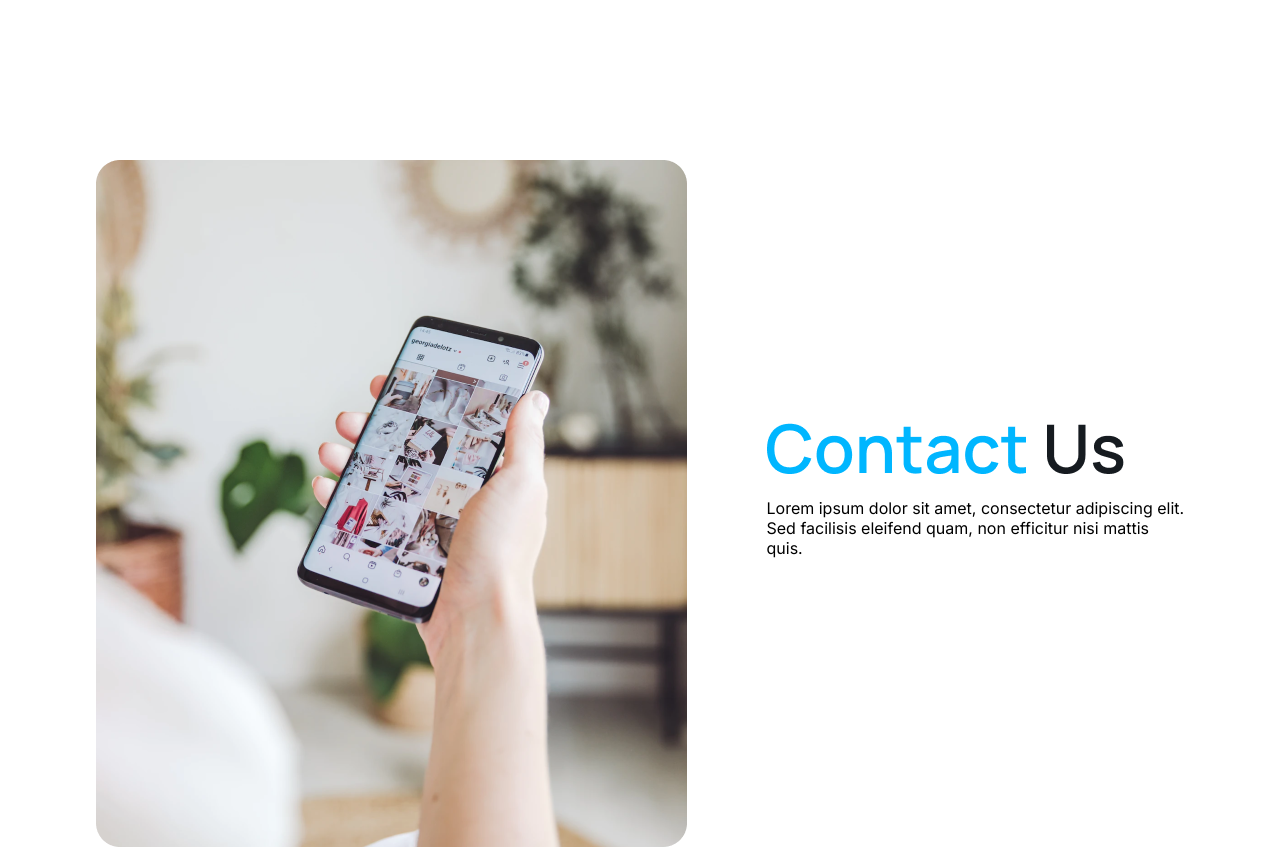
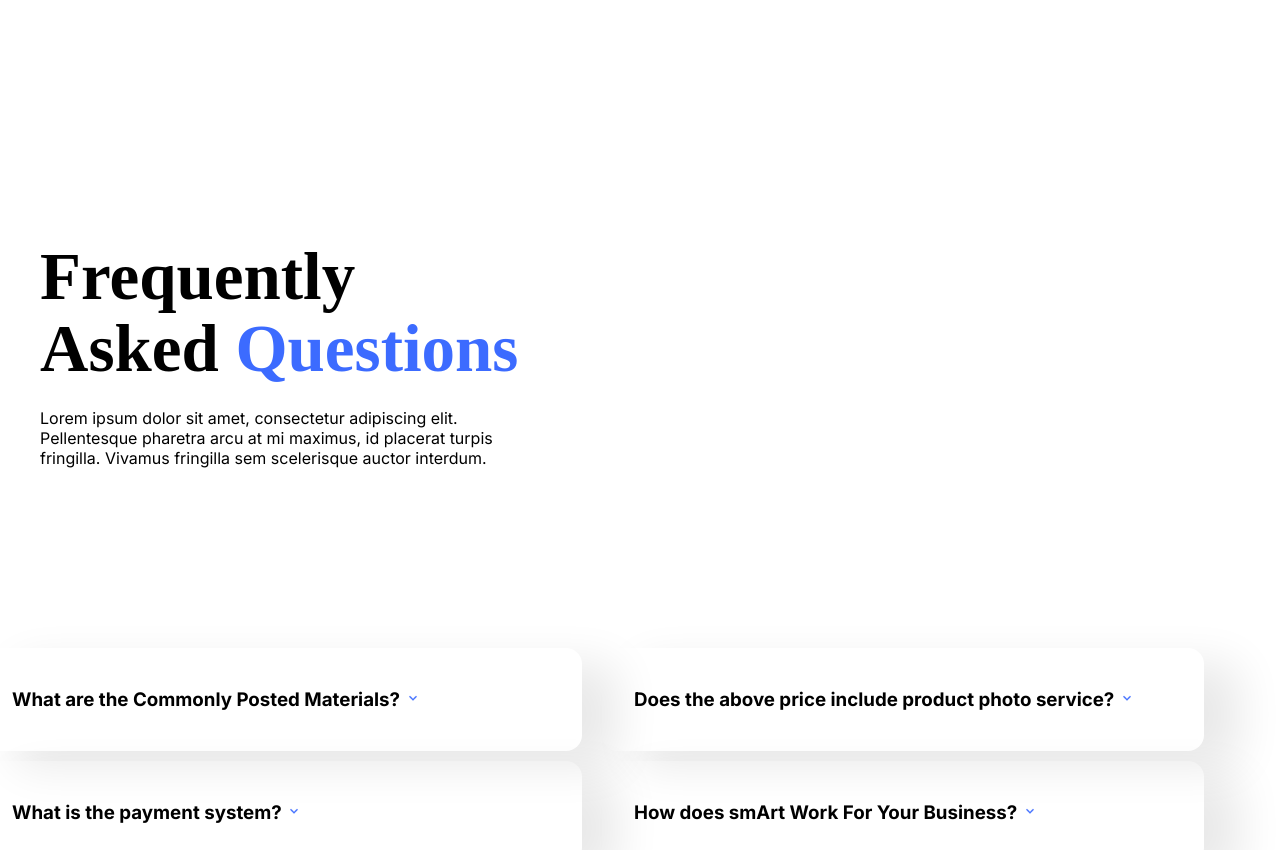
Before and after one commit to SinazoBogicevic/agencija-olja, a Next.js app: page / in a window 1280 px wide. Shown: the part 1940-2790 px from the top of the page. Built offline with nearby package versions, Linux system fonts and the light colour scheme.

Commit message:
[WIP] add faqs section

```diff
--- /dev/null
+++ b/src/app/components/faq.tsx
@@ -0,0 +1,22 @@
+"use client";
+import React, { useState } from "react"
+import Image, { StaticImageData } from "next/image"
+import expand from "../expand.png"
+import styles from '../page.module.css'
+
+export type FaqProps = {
+    title: string,
+    body: string,
+}
+
+export function Faq({title,body}:FaqProps) {
+  const [showLanguages, setShowLanguages] = useState(false);
+    return (
+        <div className={styles.cardQuestion}>
+            <p onClick={() => setShowLanguages((curr) => !curr)}><h3>{title} <Image src={expand} alt={""} width={16}/></h3></p>
+            { showLanguages && <p>{body}</p>}
+        </div>
+    )
+}
+
+export default Faq
--- /dev/null
+++ b/src/app/components/faqs.tsx
@@ -0,0 +1,28 @@
+import styles from '../page.module.css'
+import { HTMLAttributes, ReactNode } from "react"
+
+export type faqProps = {
+    title: ReactNode,
+    subtitle: string,
+    children: ReactNode,
+    style?:string | undefined
+}
+
+export function Faqs({title,subtitle,children, style}:faqProps) {
+    return (
+        <div className={styles.sectionFaqsCards}>
+
+            <div className={styles.topFaqsHedder}>
+                <h2 className={styles.headings}>{title}</h2>
+                <p>{subtitle}</p>
+            </div>
+
+            <div className={style}>
+            {children}
+            </div>
+
+        </div>
+    )
+}
+
+export default Faqs
--- a/src/app/components/navbar.tsx
+++ b/src/app/components/navbar.tsx
@@ -1,12 +1,13 @@
-import React from "react"
+"use client";
+import React, { useState } from "react"
 import Image, { StaticImageData } from "next/image"
 import vector from "../vector.png"
 import expand from "../expand.png"
 import styles from '../page.module.css'
 
 export default function Navbar() {
+  const [showLanguages, setShowLanguages] = useState(false);
     return (
-
     <nav className={styles.navigation}>
       <div className={styles.navigationIcon}>
         <Image src={vector} alt={""} />
@@ -23,15 +24,15 @@ export default function Navbar() {
             <a href="">Contact Us</a>
           </li>
           <li>
-            <a href="">Language <Image src={expand} alt={""} width={10}/></a>
-            <ul className={styles.language}>
+            <p onClick={() => setShowLanguages((curr) => !curr)}>Language <Image src={expand} alt={""} width={10}/></p>
+        { showLanguages &&   <ul className={styles.language}>
               <li>
                 <a href="">English 🇬🇧</a>
               </li>
               <li>
                 <a href="">Serbian</a>
               </li>
-            </ul>
+            </ul>}
           </li>
         </ul>
     </nav>
--- a/src/app/page.module.css
+++ b/src/app/page.module.css
@@ -104,7 +104,7 @@ color: black;
 
 .navigationBar li:hover{
 color: darkblue;
-transform: scale(1.5);
+transform: scale(1.1);
 }
 
 .navigationIcon {
@@ -196,17 +196,22 @@ box-shadow: 24px 30px 51px 0px white;
   width: 100%;
   position: absolute;
   z-index: 5;
-  display: none;
 }
 
-.navigationBar li:hover ul.language{
+.language:hover {
+  transform: none;
+  color: darkblue;
+}
+
+/* .navigationBar li:hover ul.language{
   display: block;
   transform: scale(0.8);
 }
 
-/* .navigationBar li:hover ul.language:hover {
+.navigationBar li:hover ul.language:hover {
   color: red;
-} */
+  transform: scale(0.8);
+}*/
 
 .heroText button:hover{
   background-color: #3C6BFF;
@@ -341,5 +346,43 @@ gap: 32px;
   width: 418px;
   height: 162px;
   gap: 24px;
+}
 
+.questionsHeader {
+  width: 915px;
+  height: 162px;
+  top: 160px;
+  left: 262px;
+  gap: 24px;
+  text-align: center;
 }
+
+.cardQuestion {
+  display: flex;
+  flex-direction: column;
+  width: 602px;
+  top: 402px;
+  left: 98px;
+  padding: 40px 32px 40px 32px;
+  border-radius: 16px;
+  gap: 16px;
+  box-shadow: 35px 15px 45px 0px rgba(0, 0, 0, 0.09);
+}
+
+.sectionFaqsCards {
+  width: 1440px;
+  height: 1112px;
+}
+
+.topFaqsHedder {
+  display: flex;
+  flex-direction: column;
+  padding: 120px;
+  width: 729px;
+  gap: 24px;
+  justify-content: center;
+}
+
+.h3image {
+  justify-content: space-between;
+}
--- a/src/app/page.tsx
+++ b/src/app/page.tsx
@@ -1,12 +1,14 @@
 
 import styles from './page.module.css'
 import Card from './components/card'
-import { services } from './statics'
+import { questions, services } from './statics'
 import Section from './components/section'
 import Navbar from './components/navbar'
 import { Hero } from './components/hero'
 import Footer from './components/footer'
 import Contact from './components/contact'
+import Faq from './components/faq'
+import Faqs from './components/faqs'
 
 export default function Home() {
 
@@ -24,6 +26,15 @@ export default function Home() {
           services.map(({title, body, icon}) => <Card key={title} title={title} body={body} icon={icon} />)
         }
       </Section>
+      <Faqs
+      title={<span>Frequently Asked  <span className={styles.darkBlueTitle}>Questions</span></span>}
+      subtitle={'Lorem ipsum dolor sit amet, consectetur adipiscing elit. Pellentesque pharetra arcu at mi maximus, id placerat turpis fringilla. Vivamus fringilla sem scelerisque auctor interdum. '}
+      style={styles.cards}
+       >
+        {
+          questions.map(({title, body}) => <Faq key={title} title={title} body={body} />)
+        }
+      </Faqs>
       <Contact />
       <Footer />
     </main>
--- a/src/app/statics.ts
+++ b/src/app/statics.ts
@@ -36,3 +36,31 @@ export const services =  [
 
 },
   ]
+
+
+export const questions =  [
+  {
+      title: 'What are the Commonly Posted Materials?',
+      body: 'Vestibulum ligula sapien, cursus sed consectetur nec, tincidunt ac metus. Vivamus accumsan diam eget ultricies auctor.',
+  },
+  {
+      title: 'Does the above price include product photo service?',
+      body: 'lorem ipsum lorem ipsum lorem ipsum',
+  },
+  {
+      title: 'What is the payment system?',
+      body: 'lorem ipsum lorem ipsum lorem ipsum',
+  },
+  {
+      title: 'How does smArt Work For Your Business?',
+      body: 'lorem ipsum lorem ipsum lorem ipsum',
+  },
+  {
+      title: 'What Services does smArt Offer?',
+       body: 'lorem ipsum lorem ipsum lorem ipsum',
+  },
+  {
+      title: 'What is the time frame?',
+       body: 'lorem ipsum lorem ipsum lorem ipsum',
+  },
+    ]
```
Also changed, not shown: src/app/questions.png (added).
